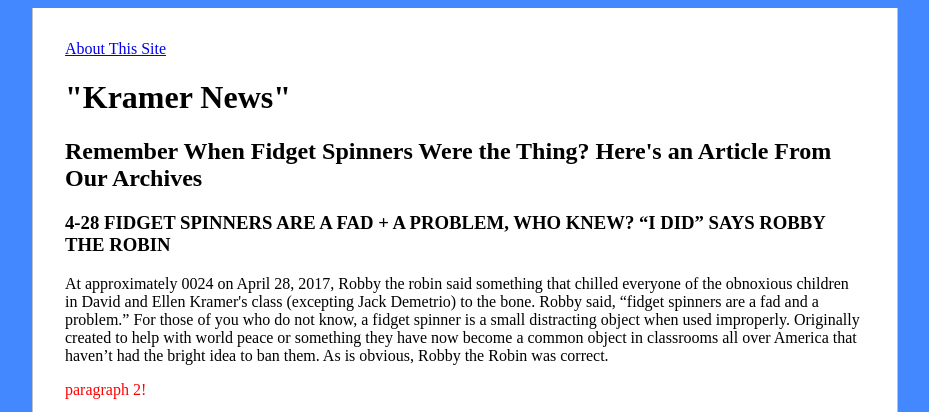
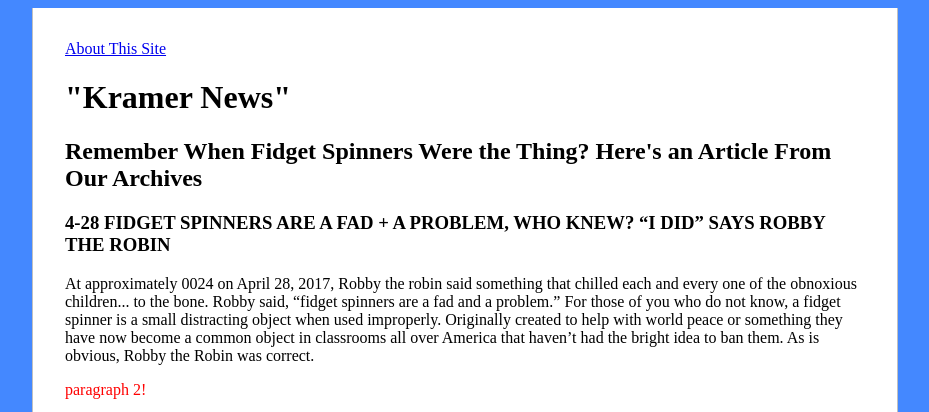
Before and after one commit to kramernews/Kramer-News, a plain HTML site: page index.html in a window 1280 px wide. Shown: the top 412 px of the page, without its empty margins (175-1104 px from the left). Drawn offline with Linux system fonts and the light colour scheme; grey boxes are pictures that could not be loaded.

Commit message:
Update index.html

```diff
--- a/index.html
+++ b/index.html
@@ -10,7 +10,7 @@
   <h2>Remember When Fidget Spinners Were the Thing?  Here's an Article From Our Archives</h2>
   <h3>4-28 FIDGET SPINNERS ARE A FAD + A PROBLEM, WHO KNEW? “I DID” SAYS ROBBY THE ROBIN</h3>
 <p>
-At approximately 0024 on April 28, 2017, Robby the robin said something that chilled everyone of the obnoxious children in David and Ellen Kramer's class (excepting Jack Demetrio) to the bone.  Robby said, “fidget spinners are a fad and a problem.”  For those of you who do not know, a fidget spinner is a small distracting object when used improperly.  Originally created to help with world peace or something they have now become a common object in classrooms all over America that haven’t had the bright idea to ban them.  As is obvious, Robby the Robin was correct.
+At approximately 0024 on April 28, 2017, Robby the robin said something that chilled each and every one of the obnoxious children... to the bone.  Robby said, “fidget spinners are a fad and a problem.”  For those of you who do not know, a fidget spinner is a small distracting object when used improperly.  Originally created to help with world peace or something they have now become a common object in classrooms all over America that haven’t had the bright idea to ban them.  As is obvious, Robby the Robin was correct.
 <p style="color:red">
 paragraph 2!
 <p>
```
